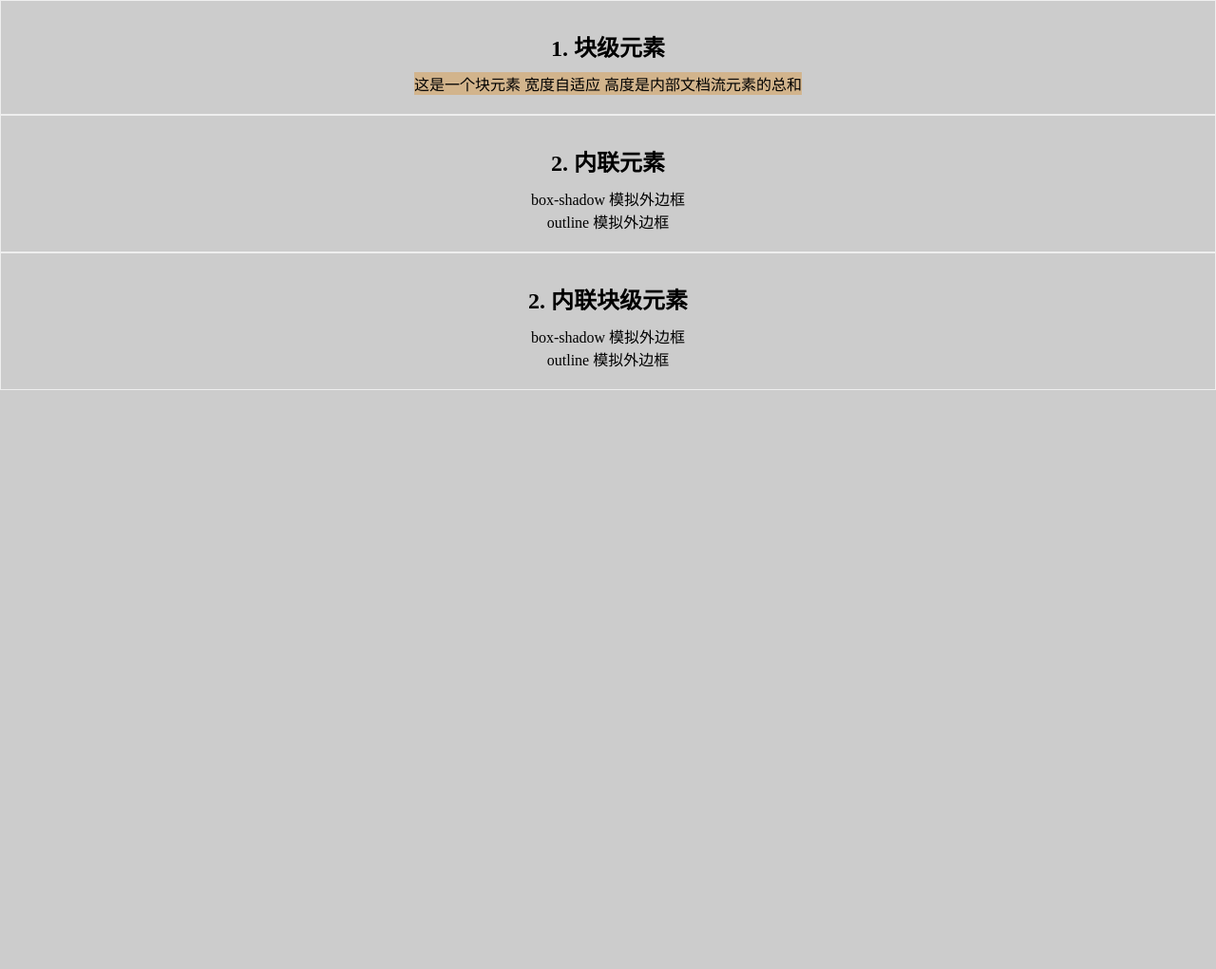
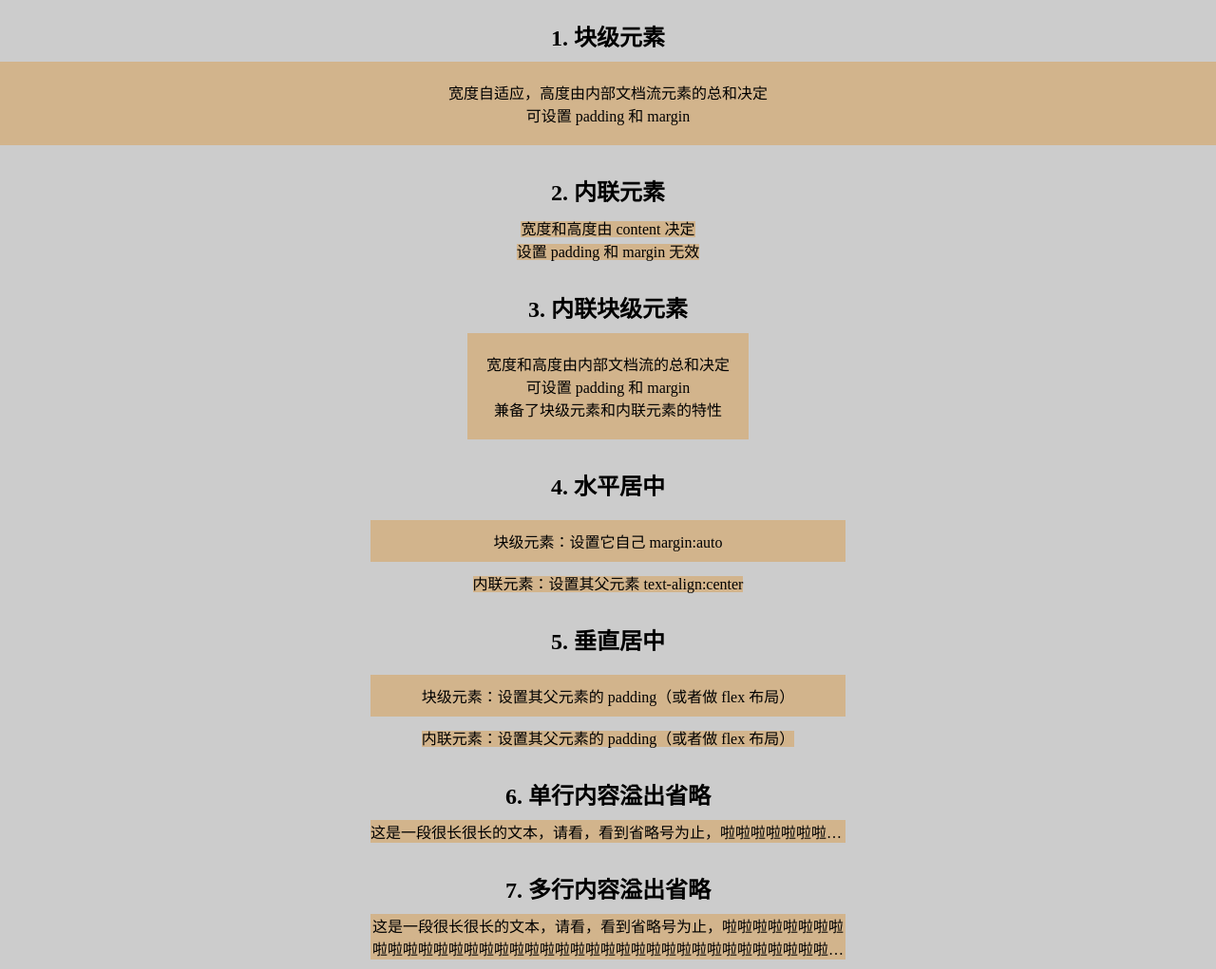
Before and after one commit to mcx2020/mcx-wheels, a website: page src/components/element-width-height.html in a window 1280 px wide. Shown: the part 86-1107 px from the top of the page at 95% size. Before the commit the page ends 800 px from the top, so only its background shows below. Drawn offline with Linux system fonts and the light colour scheme.

Commit message:
新增元素的宽度和高度

```diff
--- a/src/components/element-width-height.html
+++ b/src/components/element-width-height.html
@@ -17,7 +17,7 @@
 		}
 
 		header {
-			padding: 20px;
+			padding: 20px 0;
 		}
 
 		h1,
@@ -30,18 +30,55 @@
 		}
 
 		section {
-			border: 1px solid #eee;
-			position: relative;
-			display: flex;
-			flex-direction: column;
-			flex-wrap: wrap;
-			justify-content: center;
-			align-items: center;
+			text-align: center;
+			padding: 10px 0;
+		}
+
+		.common {
+			background: tan;
+			text-align: center;
+		}
+
+		.exercise1 {
 			padding: 20px 0;
 		}
 
-		.exercise1 {
-			background: tan;
+		.exercise2 {
+			padding: 20px;
+		}
+
+		.exercise3 {
+			display: inline-block;
+			padding: 20px;
+		}
+
+		.exercise4-1 {
+			margin: 10px auto;
+			padding: 10px 0;
+			max-width: 500px;
+		}
+
+		.exercise5-1 {
+			margin: 10px auto;
+			padding: 10px 0;
+			max-width: 500px;
+		}
+
+		.exercise6 {
+			margin: auto;
+			max-width: 500px;
+			white-space: nowrap;
+			overflow: hidden;
+			text-overflow: ellipsis;
+		}
+
+		.exercise7 {
+			margin: auto;
+			max-width: 500px;
+			overflow: hidden;
+			display: -webkit-box;
+			-webkit-line-clamp: 2;
+			-webkit-box-orient: vertical;
 		}
 	</style>
 </head>
@@ -53,24 +90,52 @@
 	<main>
 		<section>
 			<h2>1. 块级元素</h2>
-			<div class='exercise1'>
-				<span>这是一个块元素</span>
-				<span>宽度自适应</span>
-				<span>高度是内部文档流元素的总和</span>
-
+			<div class='common exercise1'>
+				<span>宽度自适应，高度由内部文档流元素的总和决定</span>
+				<br>
+				<span>可设置 padding 和 margin</span>
 			</div>
 		</section>
 		<section>
 			<h2>2. 内联元素</h2>
-			<div class='common exercise2-1'>box-shadow 模拟外边框</div>
-			<div class='common exercise2-2'>outline 模拟外边框</div>
+			<span class='common'>
+				<span>宽度和高度由 content 决定</span>
+				<br>
+				<span>设置 padding 和 margin 无效</span>
+			</span>
 		</section>
 		<section>
-			<h2>2. 内联块级元素</h2>
-			<div class='common exercise2-1'>box-shadow 模拟外边框</div>
-			<div class='common exercise2-2'>outline 模拟外边框</div>
+			<h2>3. 内联块级元素</h2>
+			<div class='common exercise3'>
+				<span>宽度和高度由内部文档流的总和决定</span>
+				<br>
+				<span>可设置 padding 和 margin</span>
+				<br>
+				<span>兼备了块级元素和内联元素的特性</span>
+			</div>
 		</section>
-
+		<section>
+			<h2>4. 水平居中</h2>
+			<div class='common exercise4-1'>块级元素：设置它自己 margin:auto</div>
+			<span class='common'>内联元素：设置其父元素 text-align:center</span>
+		</section>
+		<section>
+			<h2>5. 垂直居中</h2>
+			<div class='common exercise5-1'>块级元素：设置其父元素的 padding（或者做 flex 布局）</div>
+			<span class='common'>内联元素：设置其父元素的 padding（或者做 flex 布局）</span>
+		</section>
+		<section>
+			<h2>6. 单行内容溢出省略</h2>
+			<div class='common exercise6'>
+				这是一段很长很长的文本，请看，看到省略号为止，啦啦啦啦啦啦啦啦啦
+			</div>
+		</section>
+		<section>
+			<h2>7. 多行内容溢出省略</h2>
+			<div class='common exercise7'>
+				这是一段很长很长的文本，请看，看到省略号为止，啦啦啦啦啦啦啦啦啦啦啦啦啦啦啦啦啦啦啦啦啦啦啦啦啦啦啦啦啦啦啦啦啦啦啦啦啦啦啦啦
+			</div>
+		</section>
 	</main>
 </body>
 
```
